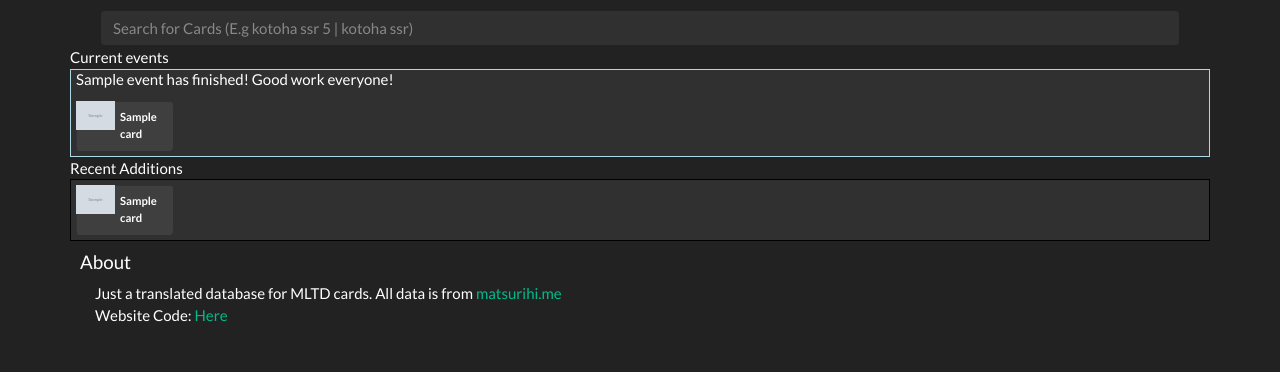
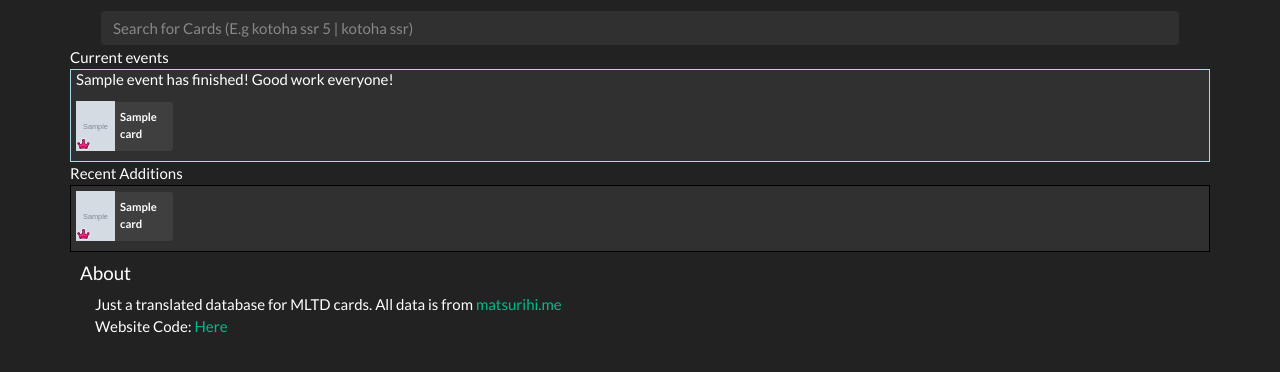
Before and after one commit to EthanSk13s/miriondb, a Flask app: template mirion/templates/main.html in a window 1280 px wide. Shown: the part 71-443 px from the top of the page. Run offline with Flask 2, Linux system fonts and the light colour scheme; the template is opened without the code that fills it: values that come from a table or form of the project are taken from there, others are empty; tables that the repository leaves empty hold one stand-in row (values such as "Sample post"); grey boxes marked "Sample" are stand-in pictures; some libraries are stand-ins or nearby versions.

Commit message:
add icon overlays

```diff
--- a/mirion/static/css/main.css
+++ b/mirion/static/css/main.css
@@ -45,9 +45,18 @@
 
 .card-icon {
     position: relative;
-    display: inline-block;
+    display: inline-flex;
     width: 50px;
     height: 50px;
+}
+
+.icon-overlay {
+    position: absolute;
+    width: 50px;
+    height: 50px;
+    min-width: 50px;
+    min-height: 50px;
+    max-width: 50px;
 }
 
 .card-raw-icon {
--- a/mirion/templates/snips/card.html
+++ b/mirion/templates/snips/card.html
@@ -4,6 +4,10 @@
         <div class="card-button-container">
             <div class="card-icon">
                 <img class="card-raw-icon" src="{{ card.icon }}">
+                {% if card.rarity != 1 %}
+                <img class="icon-overlay" src="{{ url_for('static', filename='imgs/icon_overlays/' ~ card.rarity ~ '.png') }}">
+                {% endif %}
+                <img class="icon-overlay" src="{{ url_for('static', filename='imgs/icon_overlays/' ~ card.idol_type ~ '_type.png') }}">
             </div>
             <div class="card-info">
                 <b>{{ card.card_name }}</b>
```
Also changed, not shown: mirion/static/imgs/icon_overlays/1_type.png (added), mirion/static/imgs/icon_overlays/2.png (added), mirion/static/imgs/icon_overlays/2_type.png (added), mirion/static/imgs/icon_overlays/3.png (added), mirion/static/imgs/icon_overlays/3_type.png (added), mirion/static/imgs/icon_overlays/4.png (added), mirion/static/imgs/icon_overlays/5_type.png (added).
